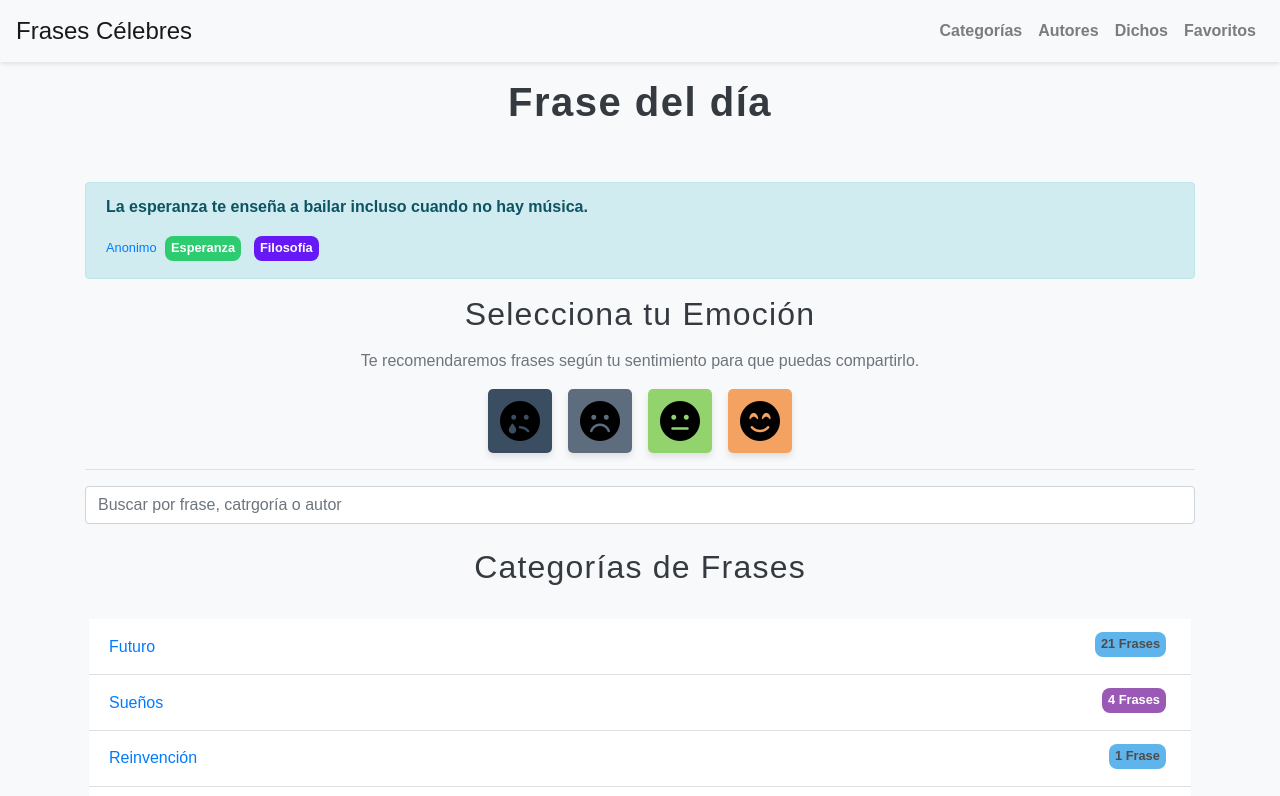
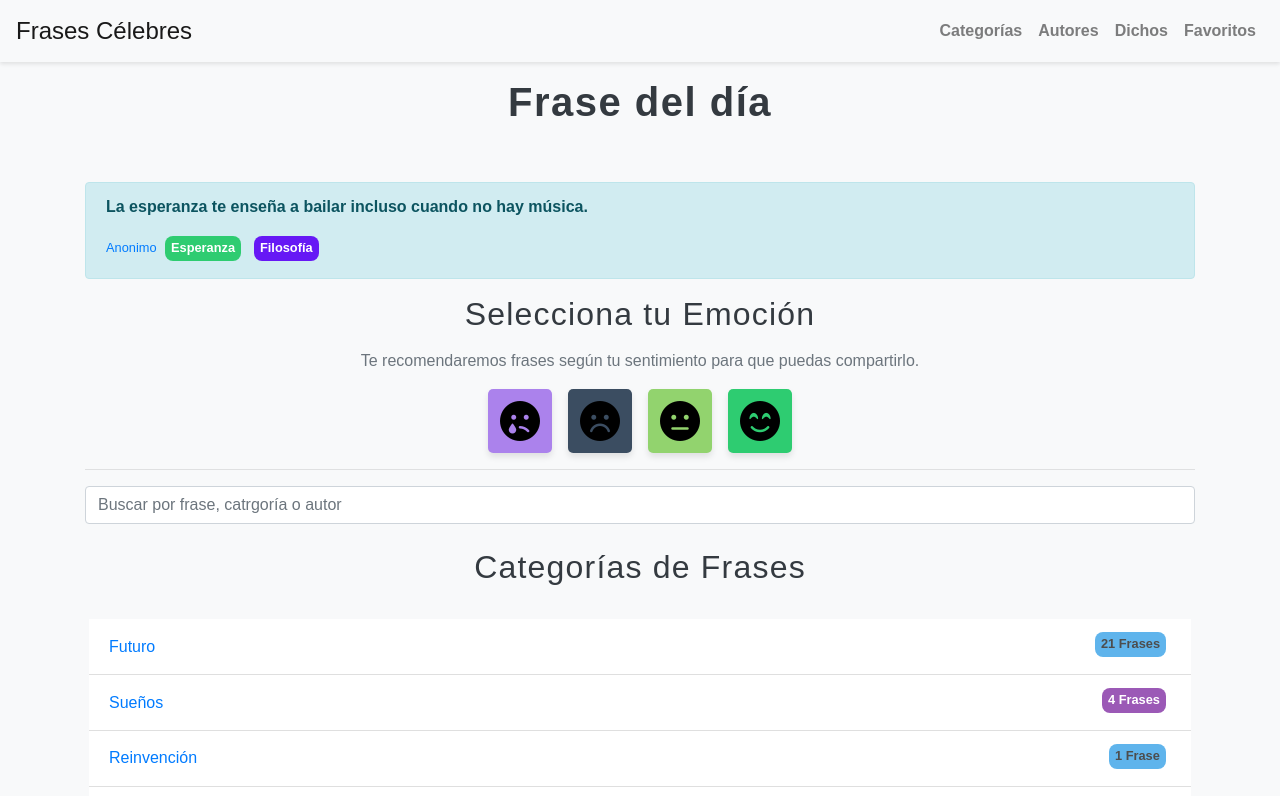
Before and after one commit to Cristian-000/frases-citas, a plain HTML site: page index.html in a window 1280 px wide. Shown: the top 796 px of the page. Drawn offline with nearby package versions, Linux system fonts and the light colour scheme.

Commit message:
Update styles.css

```diff
--- a/styles.css
+++ b/styles.css
@@ -256,8 +256,7 @@ background-color: rgb(155, 155, 155);
     color: #ffffff;
 }
 
-.badge-tristeza,
-.tristeza {
+.badge-tristeza {
     background-color: #ab82ec;
     /* Azul para confianza y profesionalismo */
     color: #ffffff;
@@ -548,12 +547,12 @@ background-color: rgb(155, 155, 155);
 }
 /* Gradiente de colores */
 .tristeza {
-    background: #3b4d61;
+    background: #ab82ec;
     /* Azul oscuro */
 }
 
 .melancolia {
-    background: #5d6d7e;
+    background: #3b4d61;
     /* Azul grisáceo */
 }
 
@@ -563,7 +562,7 @@ background-color: rgb(155, 155, 155);
 }
 
 .felicidad {
-    background: #f4a261;
+    background: #2ecc71;
     /* Naranja cálido */
 }
 .texto-emocion {
```
